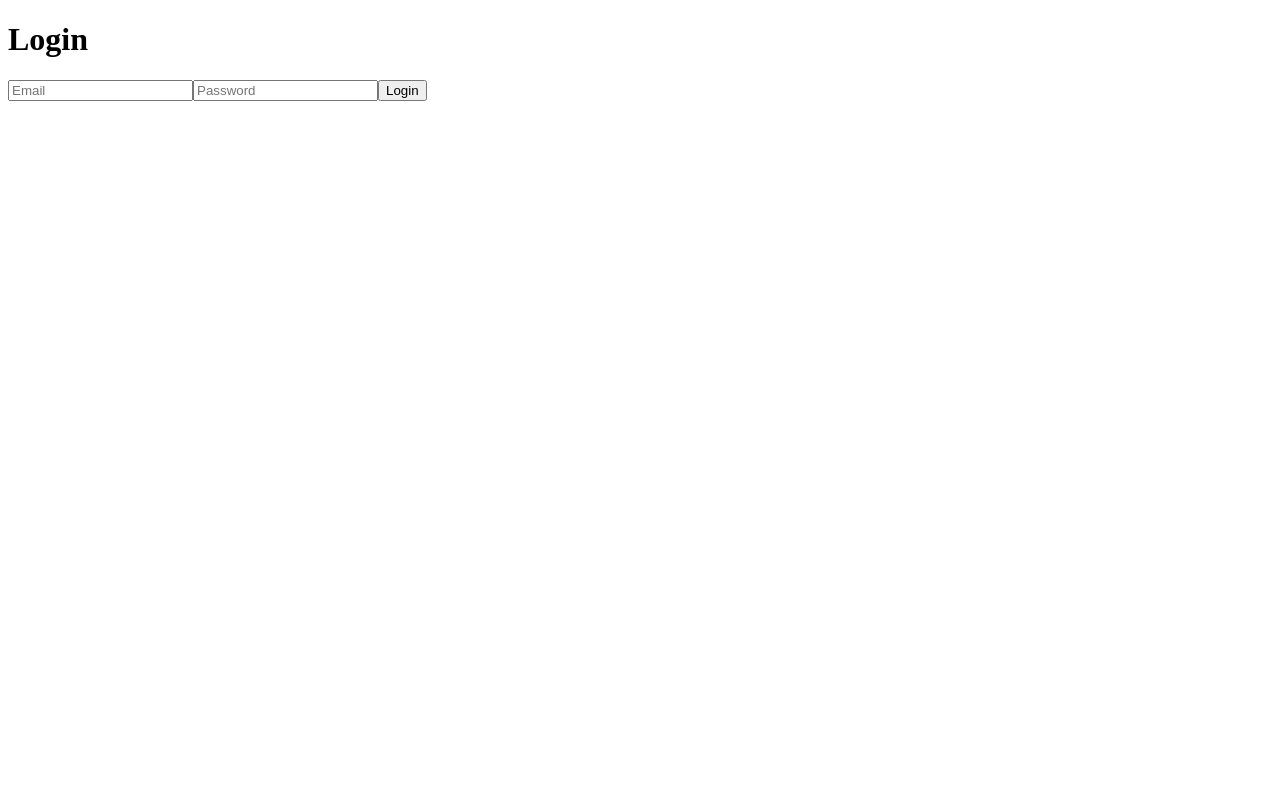
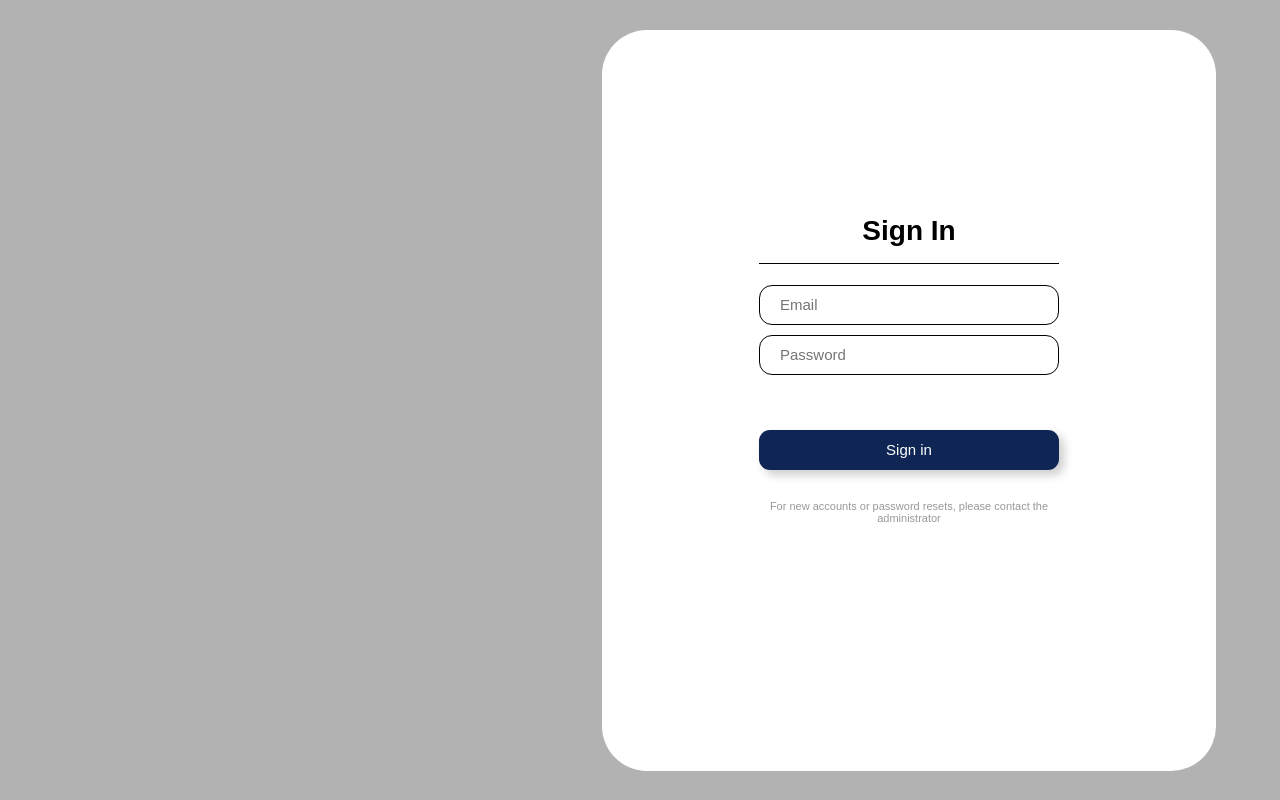
Before and after one commit to dan-arnaiz/MDG-SMS, a React (Vite) app in the folder mdg-sms/react/: page /login in a window 1280 px wide. Built offline with nearby package versions, Linux system fonts and the light colour scheme.

Commit message:
Partial UI design of the Login view

```diff
--- a/mdg-sms/react/src/index.css
+++ b/mdg-sms/react/src/index.css
@@ -0,0 +1,82 @@
+*{
+    font-family: Arial, Helvetica, sans-serif;
+    padding: 0;
+    margin: 0;
+    box-sizing: border-box;
+}
+
+
+.Login-Form{
+    display:flex;
+    justify-content:flex-end;
+    align-items: center;
+    height: 100vh;
+    width: 100vw;
+    background-color: rgba(0, 0, 0, 0.3);
+    backdrop-filter: blur(10px);
+}
+.loginform{
+    display: flex;
+    flex-direction: column;
+    align-items: center;
+    justify-content: center;
+    width: 614px;
+    height: 741px;
+    border-radius: 45px;
+    margin: 0 5%;
+    background-color: white;
+}
+.loginform form{
+    display: flex;
+    flex-direction: column;
+    text-align: center;
+    align-items: center;
+    width: 300px;
+    height: 50%;
+}
+
+.loginform button{
+    width: 100%;
+    margin: 50px 0px 10px 0;
+    height: 40px;
+    border-radius: 11px;
+    border: 0px;
+    box-shadow: 5px 5px 10px rgba(0, 0, 0, 0.2);
+    background-color: #0F2554;
+    color: white;
+    font-size: 15px;
+    cursor: pointer;
+}
+
+.loginform hr{
+    height: 1px;
+    background-color: black;
+    border: none;
+    margin-top: 1em;
+    margin-bottom: 1em;
+    width: 100%;
+}
+
+.loginform h1{
+    text-align: center;
+    margin-bottom: 0;
+    font-size: 28px;
+
+}
+
+.loginform input{
+    width: 100%;
+    box-sizing: border-box;
+    margin: 5px 0;
+    font-size: 15px;
+    height: 40px;
+    border: 0.5px solid black;
+    border-radius: 13px;
+    padding: 0px 20px;
+}
+.loginform p{
+    font-size: 11px;
+    margin-top: 20px;
+    color: black;
+    opacity: 0.4;
+}
--- a/mdg-sms/react/src/views/Login.jsx
+++ b/mdg-sms/react/src/views/Login.jsx
@@ -48,10 +48,12 @@ export default function Login() {
     }
 
     return(
+        <main>
             <div className="Login-Form">
-            <div className="form">
+                <div className="loginform">
                     <form onSubmit={onSubmit}>
-                    <h1 className="Title">Login</h1>
+                        <h1 className="Title">Sign In</h1>
+                        <hr/>
                         {errors && <div className="alert">
 
                             {Object.kets(errors).map(ley => (
@@ -62,9 +64,11 @@ export default function Login() {
                         }
                         <input ref={emailRef} type="email" placeholder="Email"/>
                         <input ref={passwordRef} type="password" placeholder="Password"/>
-                    <button className="Btn">Login</button>
+                        <button className="Btn">Sign in</button>
+                        <p>For new accounts or password resets, please contact the administrator</p>
                     </form>
                 </div>
             </div>
+        </main>
     )
 }
```
Lines whose indentation alone changed are shown as unchanged.
